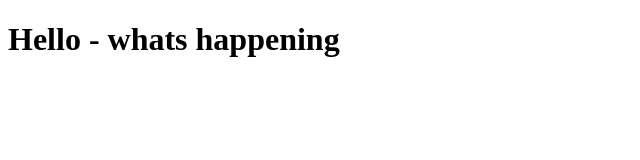
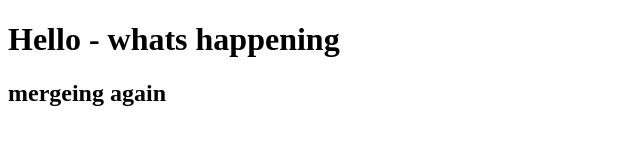
Before and after one commit to melissa-24/blabla, a plain HTML site: page index.html in a window 1280 px wide. Shown: the whole page, without its empty margins (0-640 px from the left). Drawn offline with Linux system fonts and the light colour scheme.

Commit message:
Update index.html

```diff
--- a/index.html
+++ b/index.html
@@ -8,6 +8,7 @@
 <body>
     <header>
         <h1>Hello - whats happening</h1>
+        <h2>mergeing again</h2>
     </header>
 </body>
 </html>
```
